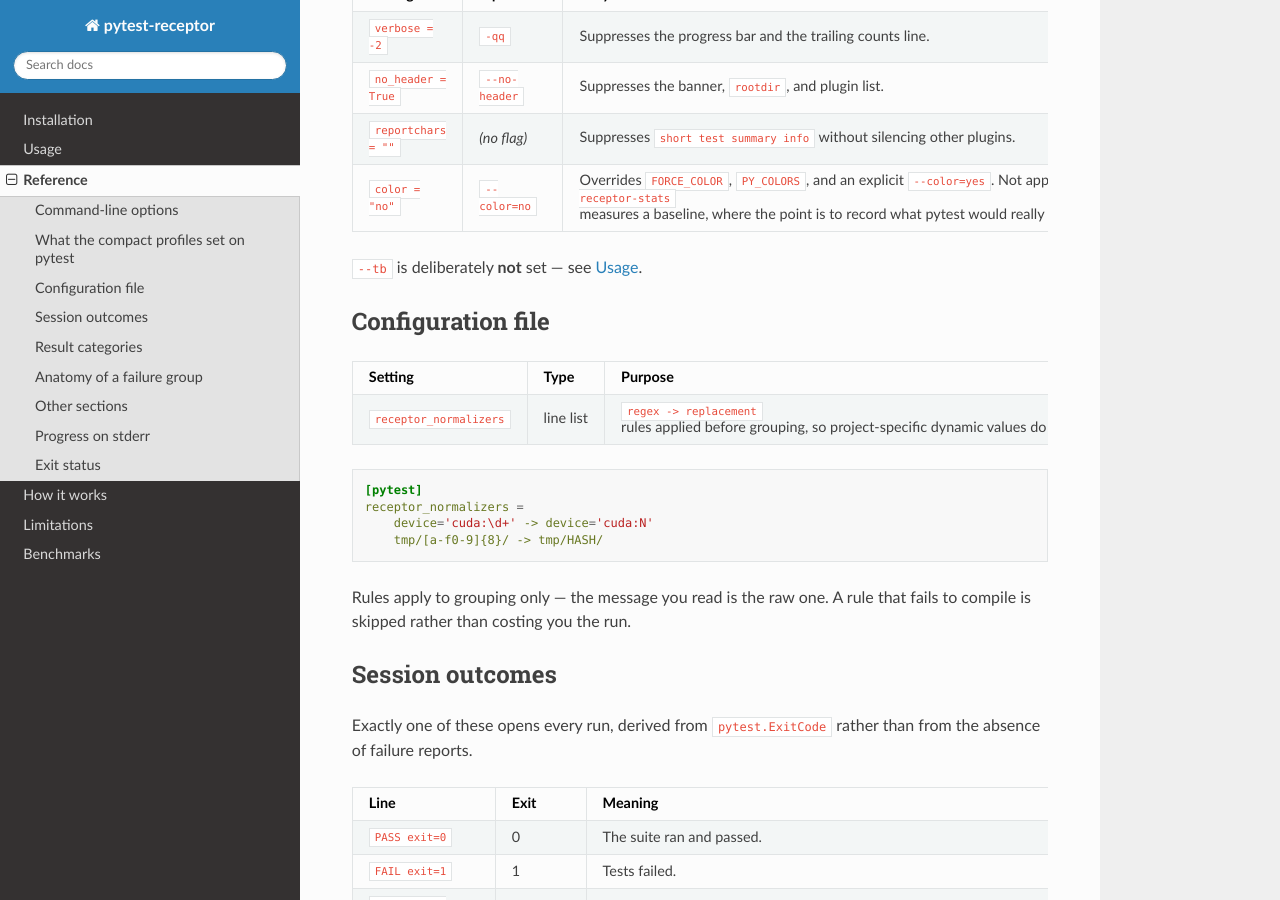
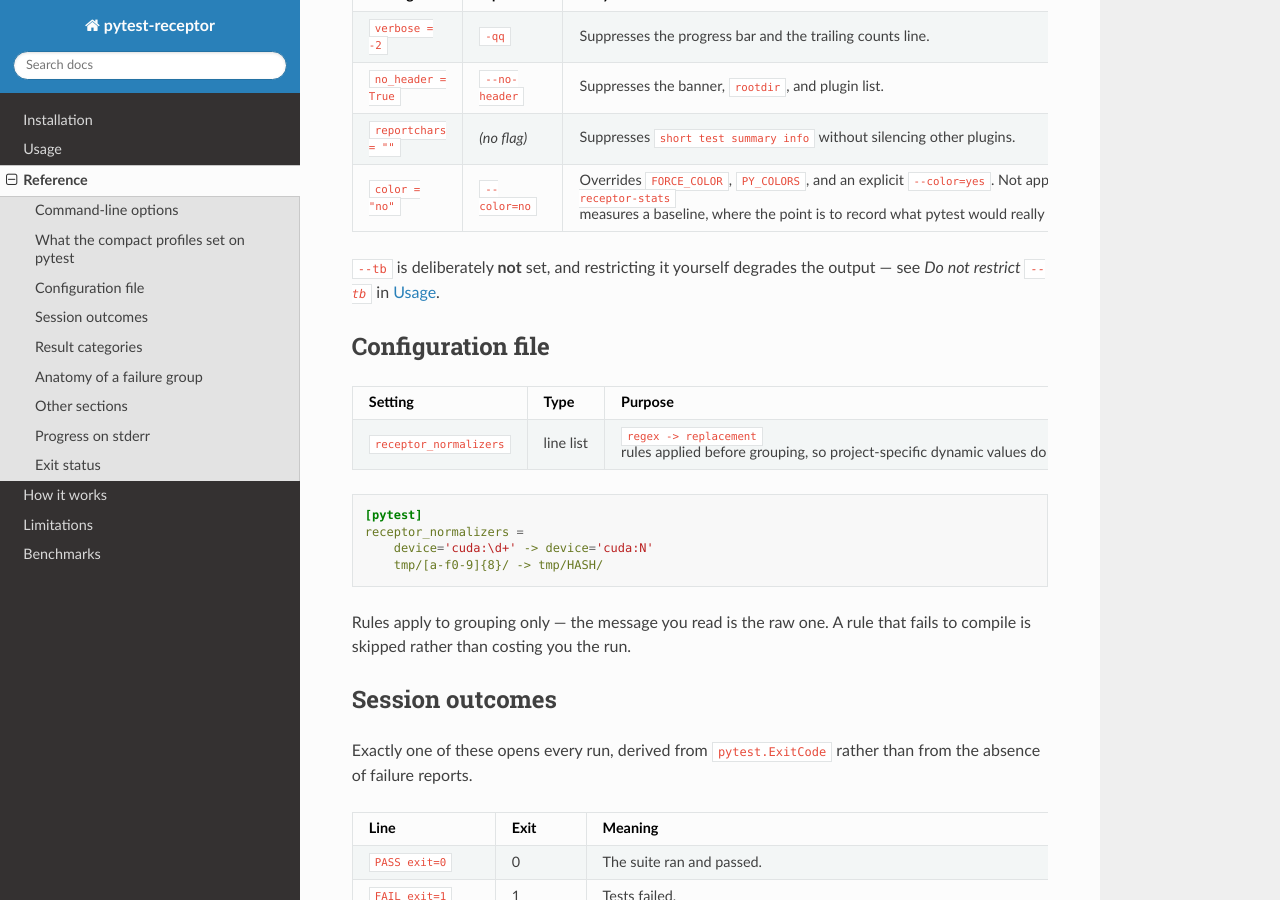
Before and after one commit to uibcdf/pytest-receptor, a Sphinx documentation site: the page built from docs/reference.md, in a window 1280 px wide and 900 px high, scrolled down 686 px. Built offline with Sphinx 7.4.7 and the Read the Docs theme 3.1.0, drawn with Linux system fonts in a browser that asks for light colours.

Commit message:
docs: enable heading anchors and fix a cross-reference
The reference page linked to a subsection of the usage guide, which Sphinx could
not resolve: myst_heading_anchors was never configured, so headings had no
registered anchors and no page could link into another's sections.

Anchors are now generated down to h3. The one link that prompted this is
simplified to point at the page and name the section, since the heading contains
inline code and MyST would not resolve the generated id even with anchors on.

The docs build clean with warnings as errors again, which is what caught it.

```diff
--- a/docs/conf.py
+++ b/docs/conf.py
@@ -25,6 +25,10 @@
     ".txt": "markdown",
     ".md": "markdown",
 }
+# Generate anchors for headings down to h3, so pages can link to each other's
+# sections instead of only to whole pages.
+myst_heading_anchors = 3
+
 myst_enable_extensions = [
     "colon_fence",
     "deflist",
--- a/docs/reference.md
+++ b/docs/reference.md
@@ -23,7 +23,8 @@
 | `reportchars = ""` | *(no flag)* | Suppresses `short test summary info` without silencing other plugins. |
 | `color = "no"` | `--color=no` | Overrides `FORCE_COLOR`, `PY_COLORS`, and an explicit `--color=yes`. Not applied while `--receptor-stats` measures a baseline, where the point is to record what pytest would really have emitted. |
 
-`--tb` is deliberately **not** set — see [Usage](usage.md#do-not-restrict-tb).
+`--tb` is deliberately **not** set, and restricting it yourself degrades the
+output — see *Do not restrict `--tb`* in [Usage](usage.md).
 
 ## Configuration file
 
```
